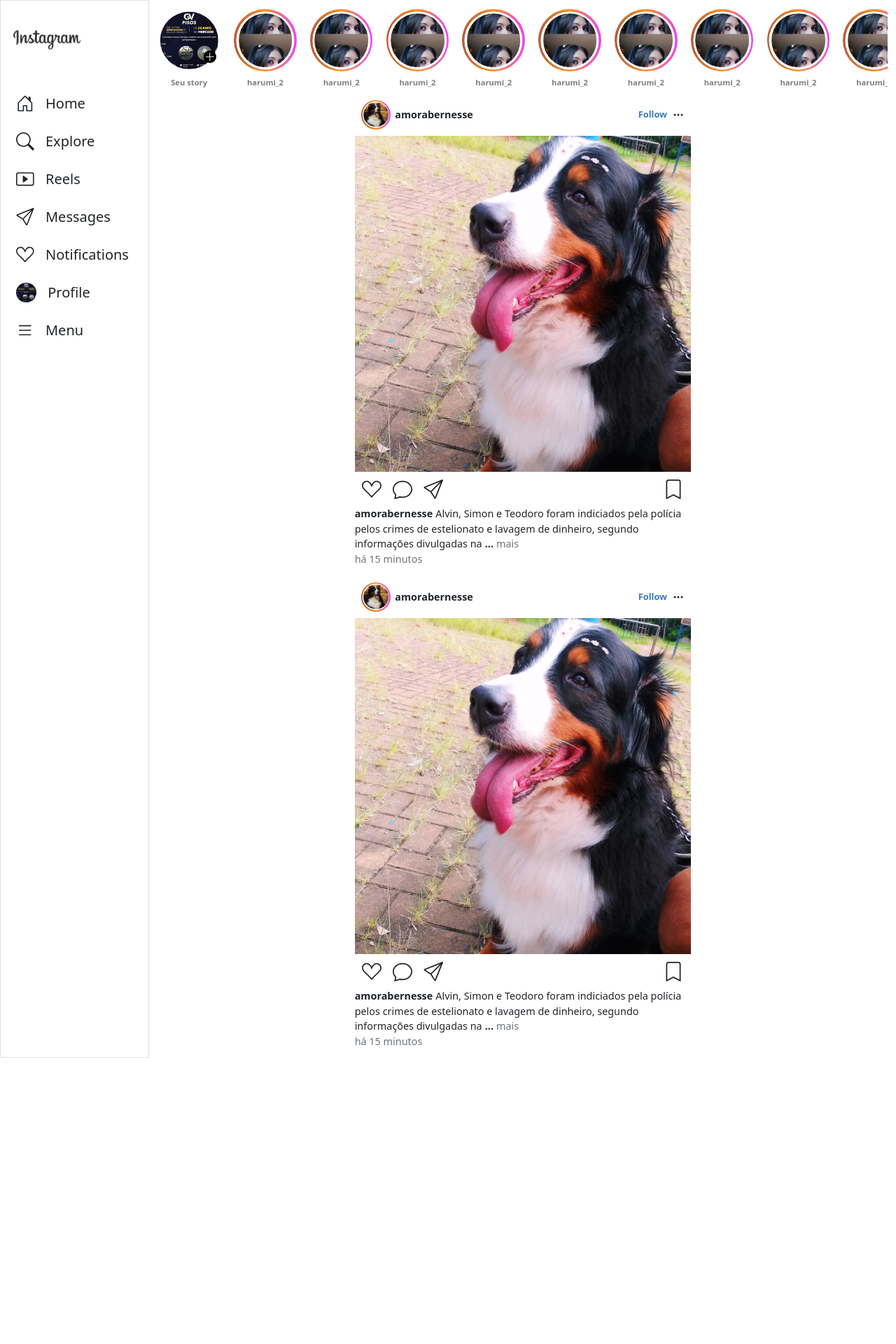
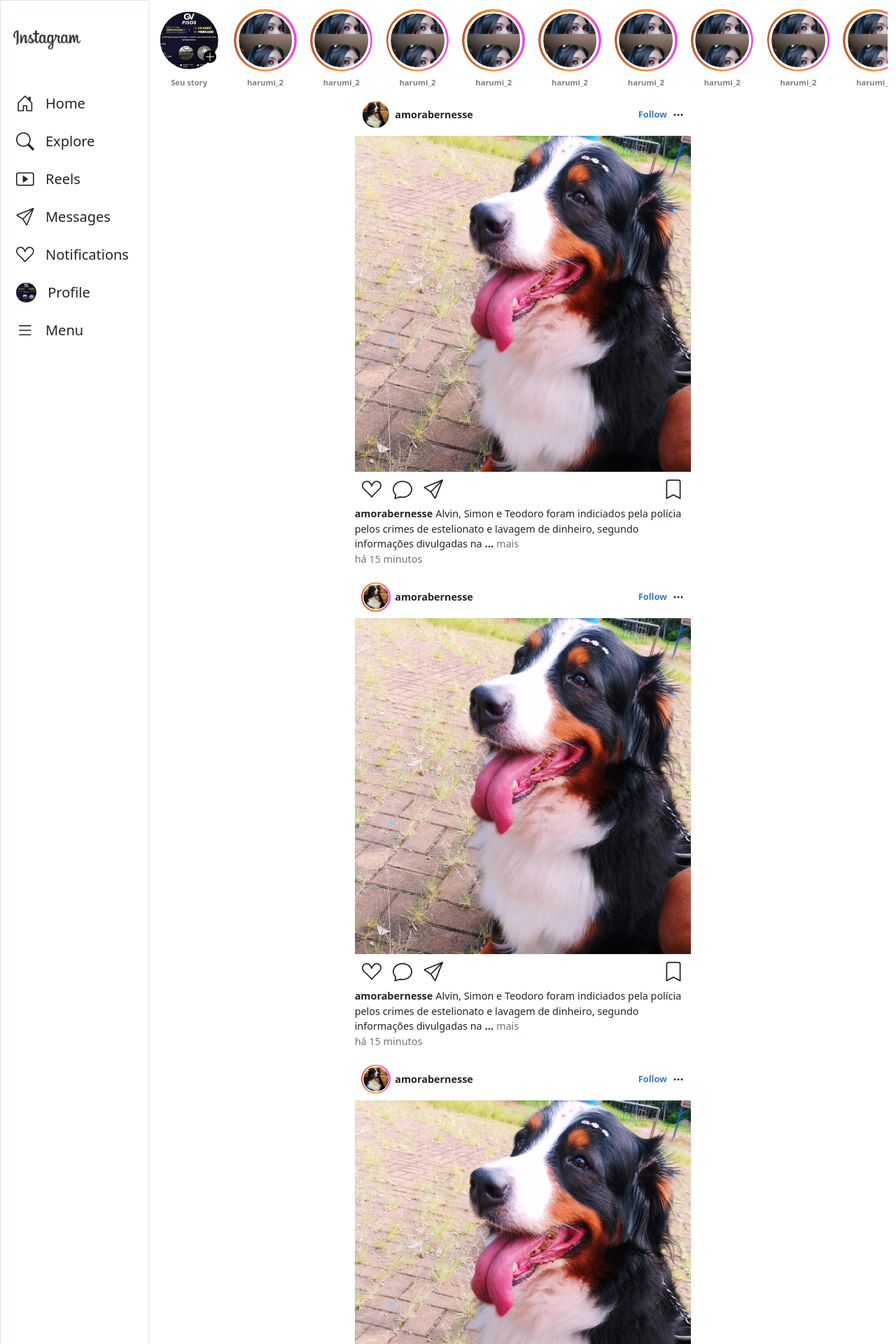
Before and after one commit to ggcoding11/Clone-do-Instagram, a React (Vite) app in the folder clone-instagram/: page / in a window 1280 px wide. Shown: the top 1920 px of the page at 70% size. Before the commit the page ends 1511 px from the top, so only its background shows below. Built offline with nearby package versions, Linux system fonts and the light colour scheme.

Commit message:
fix-read-more-button

```diff
--- a/clone-instagram/src/App.jsx
+++ b/clone-instagram/src/App.jsx
@@ -1,13 +1,17 @@
 import React from "react";
 
 import InstagramLogo from "/photos/instagram-logo.png";
+import UserIconStory from "/photos/user-icon-story.jpg";
+import MyUserIcon from "/photos/my-user-icon.jpg";
+import UserIconPost1 from "/photos/user-icon-post-1.jpg";
+import PostImage1 from "/photos/post-image-1.jpg";
+
 import Story from "./components/Story";
 import Post from "./components/Post";
-import UserIconStory from "/photos/user-icon-story.jpg";
-import MyUserIcon from "/photos/my-user-icon.jpg";
 
 import {
   BsInstagram,
+  BsChevronDown,
   BsHouseDoor,
   BsSearch,
   BsPlayBtn,
@@ -86,7 +90,7 @@ const App = () => {
               <div className="container-fluid">
                 <a className="navbar-brand" href="https://www.instagram.com/">
                   <img src={InstagramLogo} alt="Logo Instagram" />
-                  <i className="bi bi-chevron-down"></i>
+                  <BsChevronDown className="fs-6"/>
                 </a>
                 <div className="navbar-icons">
                   <BsPlusLg className="fs-2" />
@@ -203,8 +207,43 @@ const App = () => {
           </section>
 
           <section className="post-section">
-            <Post />
-            <Post />
+            <Post
+              userIcon={UserIconPost1}
+              username={"amorabernesse"}
+              postImage={PostImage1}
+              descriptionText={
+                "Alvin, Simon e Teodoro foram indiciados pela polícia pelos crimes de estelionato e lavagem de dinheiro, segundo informações divulgadas na manhã deste domingo (15). De acordo com as investigações, os três irmãos são suspeitos de envolvimento em um esquema financeiro que teria movimentado grandes quantias por meio de transações consideradas fraudulentas. As autoridades afirmam que o inquérito reuniu elementos suficientes para apontar a participação direta do trio nos crimes. O caso agora será encaminhado ao Ministério Público, que deverá analisar as provas e decidir se apresenta denúncia formal à Justiça. Até o momento, a defesa dos envolvidos não se manifestou."
+              }
+            />
+
+            <Post
+              userIcon={UserIconPost1}
+              username={"amorabernesse"}
+              postImage={PostImage1}
+              descriptionText={
+                "Alvin, Simon e Teodoro foram indiciados pela polícia pelos crimes de estelionato e lavagem de dinheiro, segundo informações divulgadas na manhã deste domingo (15). De acordo com as investigações, os três irmãos são suspeitos de envolvimento em um esquema financeiro que teria movimentado grandes quantias por meio de transações consideradas fraudulentas. As autoridades afirmam que o inquérito reuniu elementos suficientes para apontar a participação direta do trio nos crimes. O caso agora será encaminhado ao Ministério Público, que deverá analisar as provas e decidir se apresenta denúncia formal à Justiça. Até o momento, a defesa dos envolvidos não se manifestou."
+              }
+              withStory={true}
+            />
+
+            <Post
+              userIcon={UserIconPost1}
+              username={"amorabernesse"}
+              postImage={PostImage1}
+              descriptionText={
+                "Alvin, Simon e Teodoro foram indiciados pela polícia pelos crimes de estelionato e lavagem de dinheiro, segundo informações divulgadas na manhã deste domingo (15). De acordo com as investigações, os três irmãos são suspeitos de envolvimento em um esquema financeiro que teria movimentado grandes quantias por meio de transações consideradas fraudulentas. As autoridades afirmam que o inquérito reuniu elementos suficientes para apontar a participação direta do trio nos crimes. O caso agora será encaminhado ao Ministério Público, que deverá analisar as provas e decidir se apresenta denúncia formal à Justiça. Até o momento, a defesa dos envolvidos não se manifestou."
+              }
+              withStory={true}
+            />
+
+            <Post
+              userIcon={UserIconPost1}
+              username={"amorabernesse"}
+              postImage={PostImage1}
+              descriptionText={
+                "Alvin, Simon e Teodoro foram indiciados pela polícia pelos crimes de estelionato e lavagem de dinheiro, segundo informações divulgadas na manhã deste domingo (15). De acordo com as investigações, os três irmãos são suspeitos de envolvimento em um esquema financeiro que teria movimentado grandes quantias por meio de transações consideradas fraudulentas. As autoridades afirmam que o inquérito reuniu elementos suficientes para apontar a participação direta do trio nos crimes. O caso agora será encaminhado ao Ministério Público, que deverá analisar as provas e decidir se apresenta denúncia formal à Justiça. Até o momento, a defesa dos envolvidos não se manifestou."
+              }
+            />
           </section>
         </div>
       </div>
--- a/clone-instagram/src/components/Description.jsx
+++ b/clone-instagram/src/components/Description.jsx
@@ -24,6 +24,7 @@ const Description = ({ texto, limitePalavras = 20 }) => {
 
               <span
                 className="text-secondary"
+                role="button"
                 onClick={() => setEstaExpandido(true)}
               >
                 mais
--- a/clone-instagram/src/components/Post.jsx
+++ b/clone-instagram/src/components/Post.jsx
@@ -1,7 +1,6 @@
 import React from "react";
+
 import Description from "./Description";
-import UserIconPost1 from "/photos/user-icon-post-1.jpg";
-import PostImage1 from "/photos/post-image-1.jpg";
 
 import {
   BsThreeDots,
@@ -11,26 +10,42 @@ import {
   BsBookmark,
 } from "react-icons/bs";
 
-import "./css/Post.css";
+import "../css/Post.css";
 
-const Post = () => {
+const Post = ({
+  userIcon,
+  username,
+  postImage,
+  descriptionText,
+  withStory = false,
+}) => {
   return (
     <div className="post-container">
       <div className="post-header">
         <div className="row">
           <div className="col-6">
             <div className="post-user-info">
-              <div className="post-circle with-story">
-                <div className="post-circle-whitespace">
+              <div
+                className={withStory ? "post-circle with-story" : "post-circle"}
+              >
+                {withStory ? (
+                  <div className="post-circle-whitespace">
+                    <img
+                      className="post-user-icon"
+                      src={userIcon}
+                      alt="Foto do Usuário"
+                    />
+                  </div>
+                ) : (
                   <img
                     className="post-user-icon"
-                    src={UserIconPost1}
+                    src={userIcon}
                     alt="Foto do Usuário"
                   />
-                </div>
+                )}
               </div>
 
-              <span className="post-username">amorabernesse</span>
+              <span className="post-username">{username}</span>
             </div>
           </div>
           <div className="col-6">
@@ -45,7 +60,7 @@ const Post = () => {
       <div className="post-image">
         <div className="row">
           <div className="col-12">
-            <img className="img-fluid" src={PostImage1} alt="Imagem do Post" />
+            <img className="img-fluid" src={postImage} alt="Imagem do Post" />
           </div>
         </div>
       </div>
@@ -53,14 +68,14 @@ const Post = () => {
         <div className="row p-1">
           <div className="col-6">
             <div className="d-flex align-items-center gap-3">
-              <BsSuitHeart className="fs-3"/>
-              <BsChat className="fs-3"/>
-              <BsSend className="fs-3"/>
+              <BsSuitHeart className="fs-3" />
+              <BsChat className="fs-3" />
+              <BsSend className="fs-3" />
             </div>
           </div>
           <div className="col-6">
             <div className="d-flex justify-content-end">
-              <BsBookmark className="fs-3"/>
+              <BsBookmark className="fs-3" />
             </div>
           </div>
         </div>
@@ -68,11 +83,7 @@ const Post = () => {
       <div className="post-description">
         <div className="row">
           <div className="col-12">
-            <Description
-              texto={
-                "Alvin, Simon e Teodoro foram indiciados pela polícia pelos crimes de estelionato e lavagem de dinheiro, segundo informações divulgadas na manhã deste domingo (15). De acordo com as investigações, os três irmãos são suspeitos de envolvimento em um esquema financeiro que teria movimentado grandes quantias por meio de transações consideradas fraudulentas. As autoridades afirmam que o inquérito reuniu elementos suficientes para apontar a participação direta do trio nos crimes. O caso agora será encaminhado ao Ministério Público, que deverá analisar as provas e decidir se apresenta denúncia formal à Justiça. Até o momento, a defesa dos envolvidos não se manifestou."
-              }
-            ></Description>
+            <Description texto={descriptionText} />
 
             <div className="text-secondary">há 15 minutos</div>
           </div>
--- a/clone-instagram/src/components/Story.jsx
+++ b/clone-instagram/src/components/Story.jsx
@@ -1,5 +1,8 @@
 import React from "react";
-import "./css/Story.css"
+
+import { BsPlusLg } from "react-icons/bs";
+
+import "../css/Story.css";
 
 const Story = ({ photo, username = "Seu story", otherUser = false }) => {
   return (
@@ -18,7 +21,7 @@ const Story = ({ photo, username = "Seu story", otherUser = false }) => {
 
       {!otherUser && (
         <div className="story-add-icon">
-          <i className="bi bi-plus-lg"></i>
+          <BsPlusLg />
         </div>
       )}
     </div>
--- a/clone-instagram/src/css/App.css
+++ b/clone-instagram/src/css/App.css
@@ -28,6 +28,18 @@
 
 .navbar-icons .bi-suit-heart {
   font-size: 1.5rem;
+}
+
+.story-section {
+  margin-top: 0.8rem;
+}
+
+.story-row {
+  display: flex;
+  gap: 1.2rem;
+  overflow: auto;
+  scrollbar-width: none;
+  margin-bottom: 0.4rem;
 }
 
 @media (max-width: 767px) {
--- a/clone-instagram/src/components/css/Story.css
+++ b/clone-instagram/src/css/Story.css
@@ -1,22 +1,3 @@
-.story-section {
-  margin-top: 0.8rem;
-}
-
-.story-row {
-  display: flex;
-  gap: 1.2rem;
-  overflow: auto;
-  scrollbar-width: none;
-  margin-bottom: 0.4rem;
-}
-
-.story-container {
-  position: relative;
-  display: flex;
-  flex-direction: column;
-  gap: 0.5rem;
-}
-
 .story-circle {
   position: relative;
   border-radius: 50%;
@@ -45,6 +26,13 @@
   transform: translate(-50%, -50%);
   width: 5.2rem;
   height: 5.2rem;
+}
+
+.story-container {
+  position: relative;
+  display: flex;
+  flex-direction: column;
+  gap: 0.5rem;
 }
 
 .story-icon {
--- a/clone-instagram/src/main.jsx
+++ b/clone-instagram/src/main.jsx
@@ -4,7 +4,6 @@ import "./css/index.css";
 import App from "./App.jsx";
 import "bootstrap/dist/css/bootstrap.min.css";
 import "bootstrap/dist/js/bootstrap.bundle.min.js";
-import "bootstrap-icons/font/bootstrap-icons.css";
 
 createRoot(document.getElementById("root")).render(
   <StrictMode>
```
Also changed, not shown: clone-instagram/onde-parei.txt, clone-instagram/src/css/Post.css (renamed from clone-instagram/src/components/css/Post.css).
